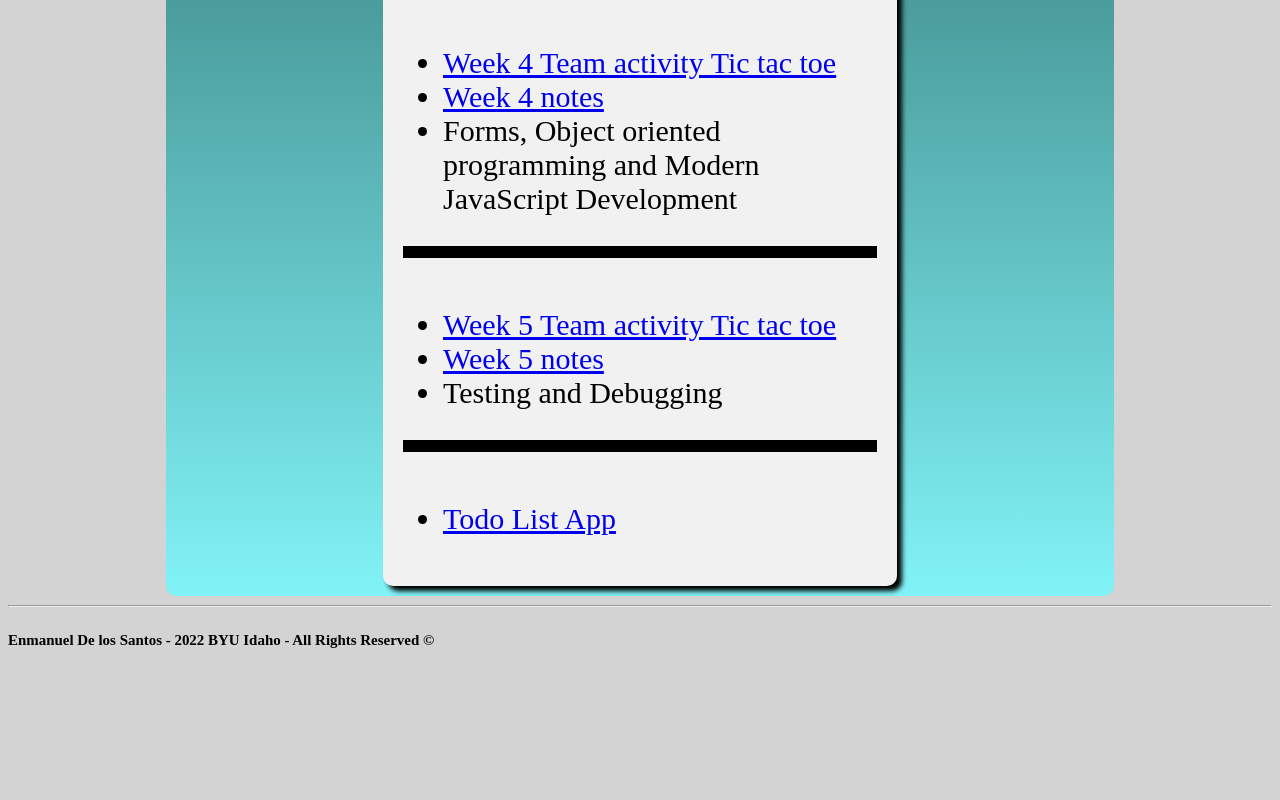
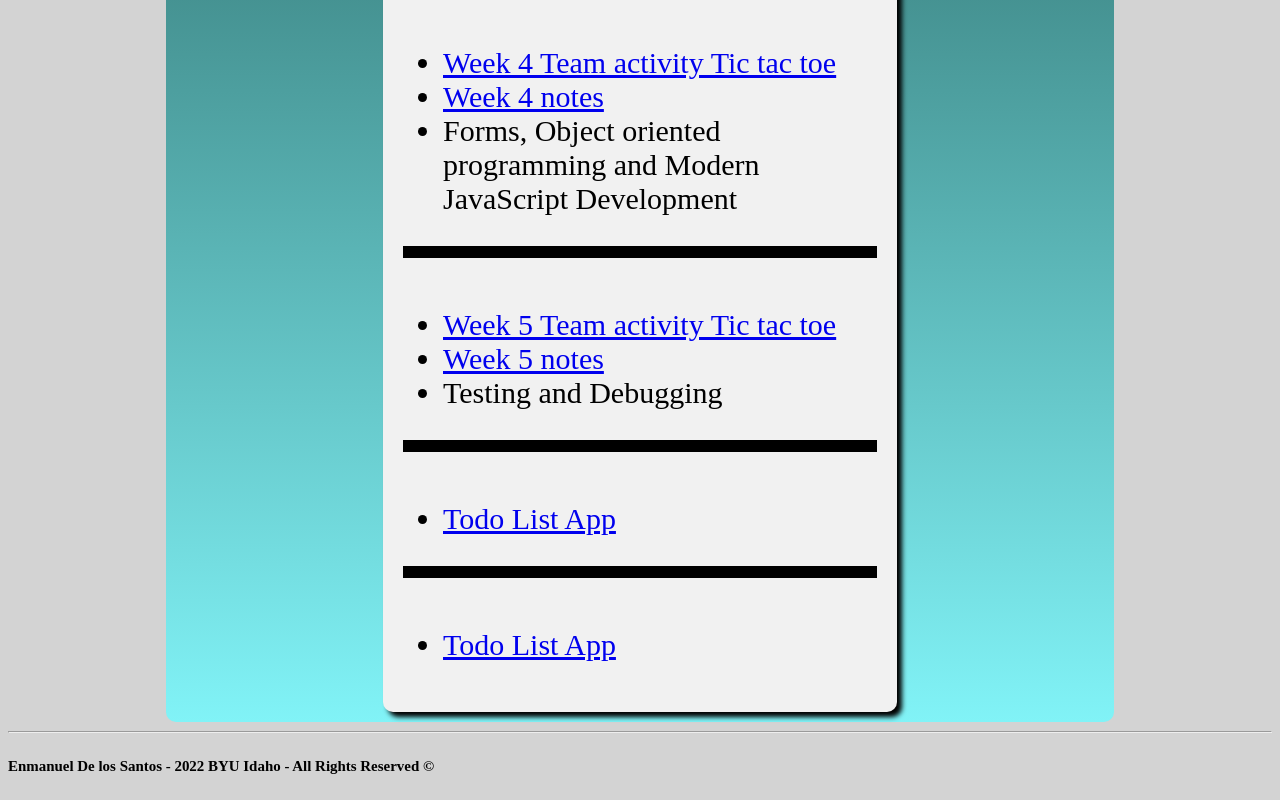
Before and after one commit to Eldor48/WDD330, a plain HTML site: page index.html in a window 1280 px wide. Shown: the part 826-1626 px from the top of the page. Before the commit the page ends 1500 px from the top, so only its background shows below. Drawn offline with Linux system fonts and the light colour scheme.

Commit message:
stuff week 7

```diff
--- a/index.html
+++ b/index.html
@@ -54,6 +54,10 @@
             <ul>
                 <li><a href="week 6/todo.html">Todo List App</a></li>
             </ul>
+            <hr>
+            <ul>
+                <li><a href="week 7/notes.html">Todo List App</a></li>
+            </ul>
         </div>
         </div>
 
```
Also changed, not shown: week 7/notes.html (added).
